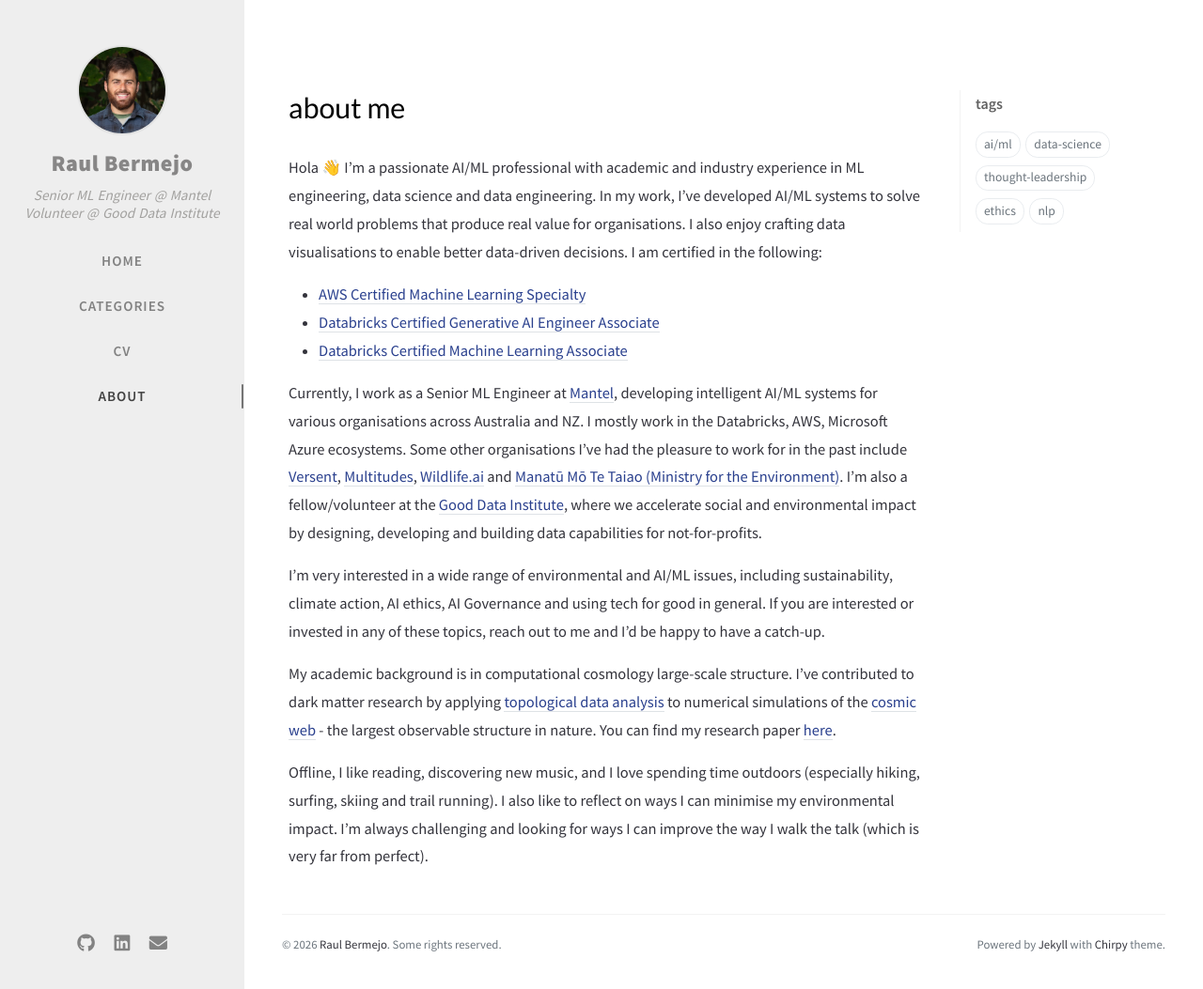
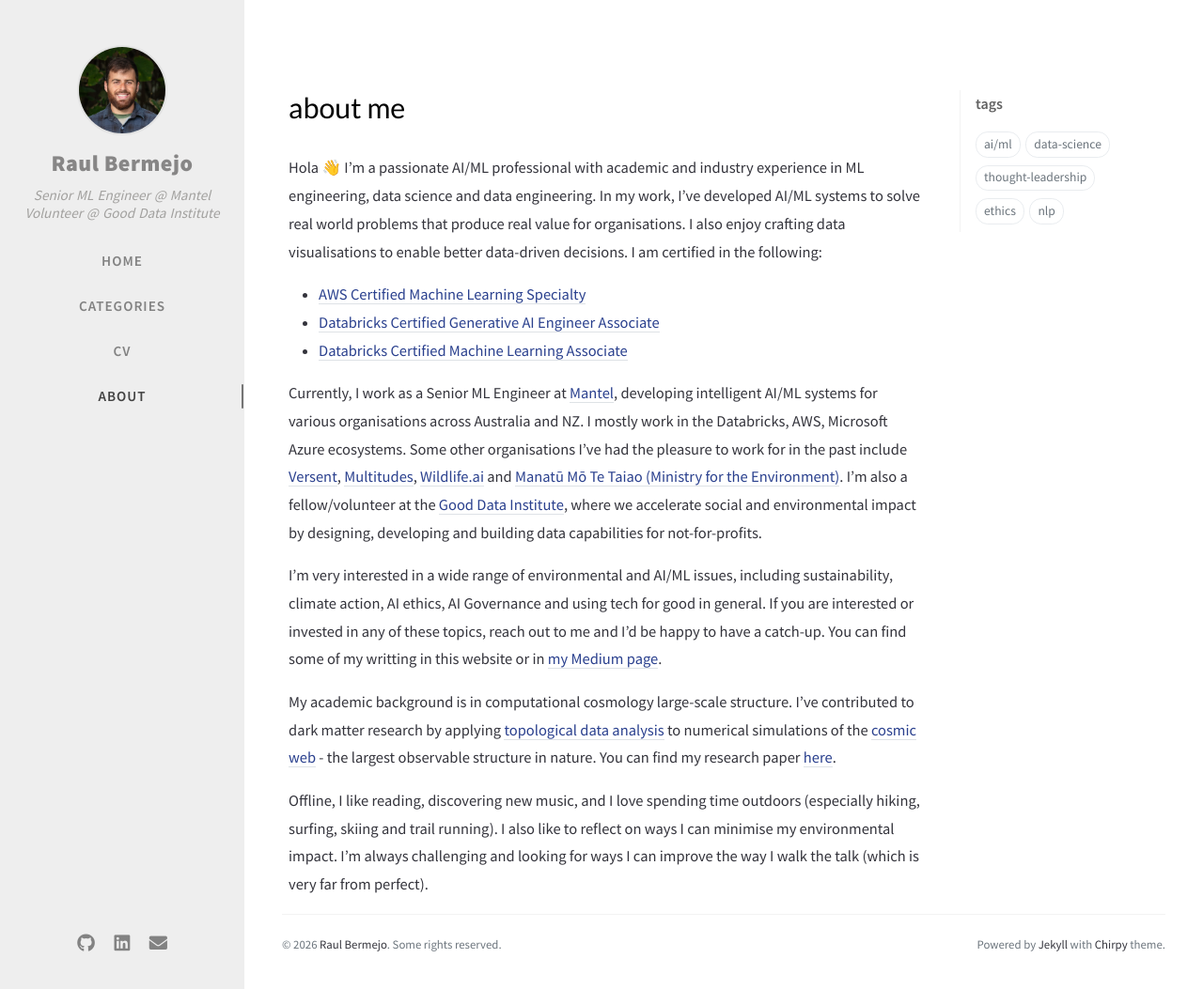
Before and after one commit to raul-bermejo/raul-bermejo.github.io, a Jekyll site: the page built from _tabs/about.md, in a window 1280 px wide and 1053 px high. Shown: the whole window at 94% size. Built offline with Jekyll 4.4.1, drawn with Linux system fonts in a browser that asks for light colours; nearby versions of some CDN libraries; comment, search, counter and statistics services are not loaded.

Commit message:
chore: added medium link

```diff
--- a/_tabs/about.md
+++ b/_tabs/about.md
@@ -12,7 +12,7 @@ Hola 👋 I'm a passionate AI/ML professional with academic and industry experie
 
 Currently, I work as a Senior ML Engineer at [Mantel](https://mantelgroup.com.au/services/ai/), developing intelligent AI/ML systems for various organisations across Australia and NZ. I mostly work in the Databricks, AWS, Microsoft Azure ecosystems. Some other organisations I've had the pleasure to work for in the past include [Versent](https://versent.com.au/), [Multitudes](https://www.multitudes.co/), [Wildlife.ai](https://www.wildlife.ai/about/) and [Manatū Mō Te Taiao (Ministry for the Environment)](https://environment.govt.nz/). I'm also a fellow/volunteer at the [Good Data Institute](https://www.gooddatainstitute.com/), where we accelerate social and environmental impact by designing, developing and building data capabilities for not-for-profits.
 
-I'm very interested in a wide range of environmental and AI/ML issues, including sustainability, climate action, AI ethics, AI Governance and using tech for good in general. If you are interested or invested in any of these topics, reach out to me and I'd be happy to have a catch-up.
+I'm very interested in a wide range of environmental and AI/ML issues, including sustainability, climate action, AI ethics, AI Governance and using tech for good in general. If you are interested or invested in any of these topics, reach out to me and I'd be happy to have a catch-up. You can find some of my writting in this website or in [my Medium page](https://medium.com/@raul_bv).
 
 My academic background is in computational cosmology large-scale structure. I've contributed to dark matter research by applying [topological data analysis](https://en.wikipedia.org/wiki/Topological_data_analysis) to numerical simulations of the [cosmic web](https://bigthink.com/hard-science/cosmic-web/) - the largest observable structure in nature. You can find my research paper [here](https://academic.oup.com/mnras/article/529/4/4325/7613001).
 
```
